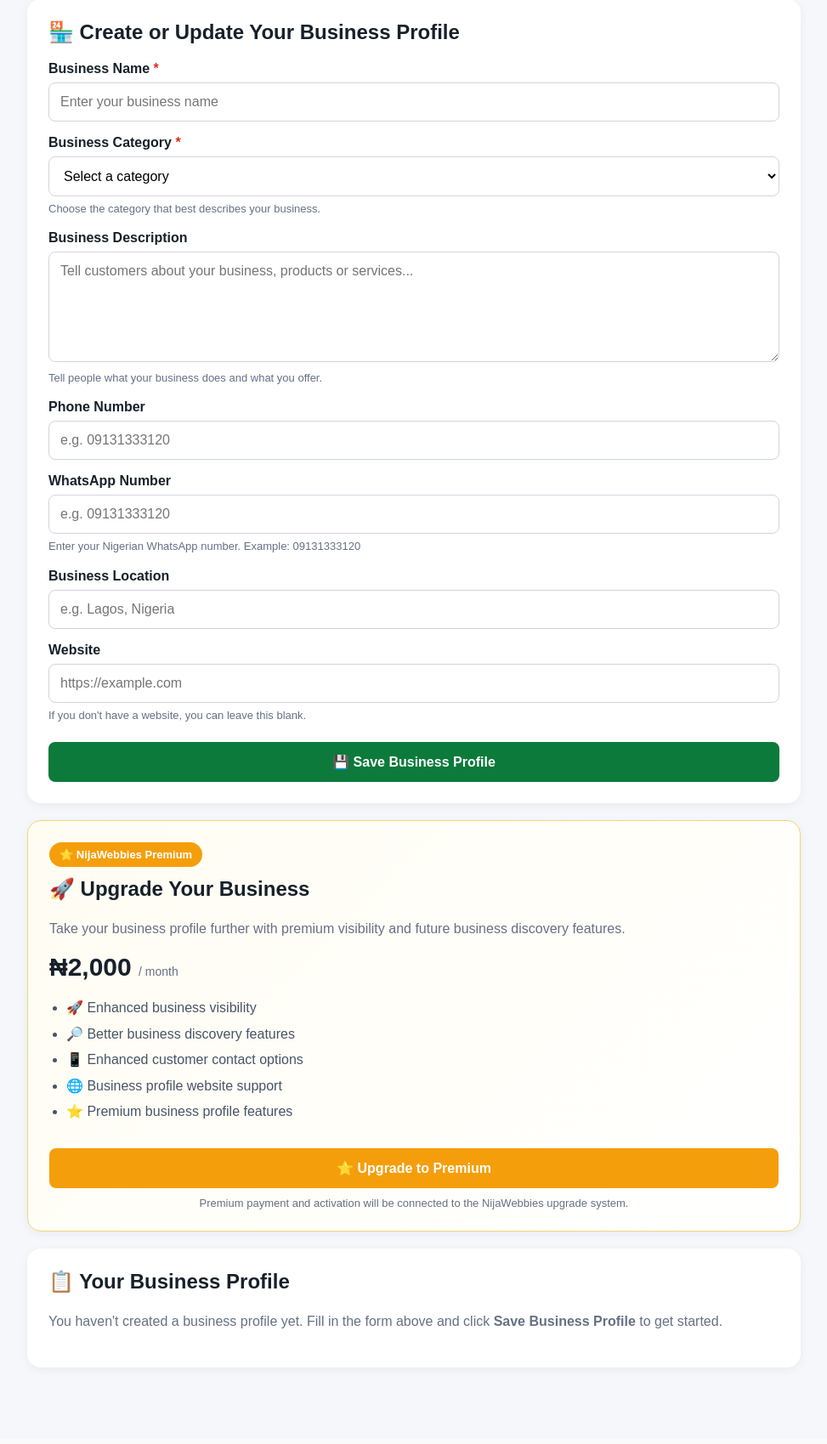
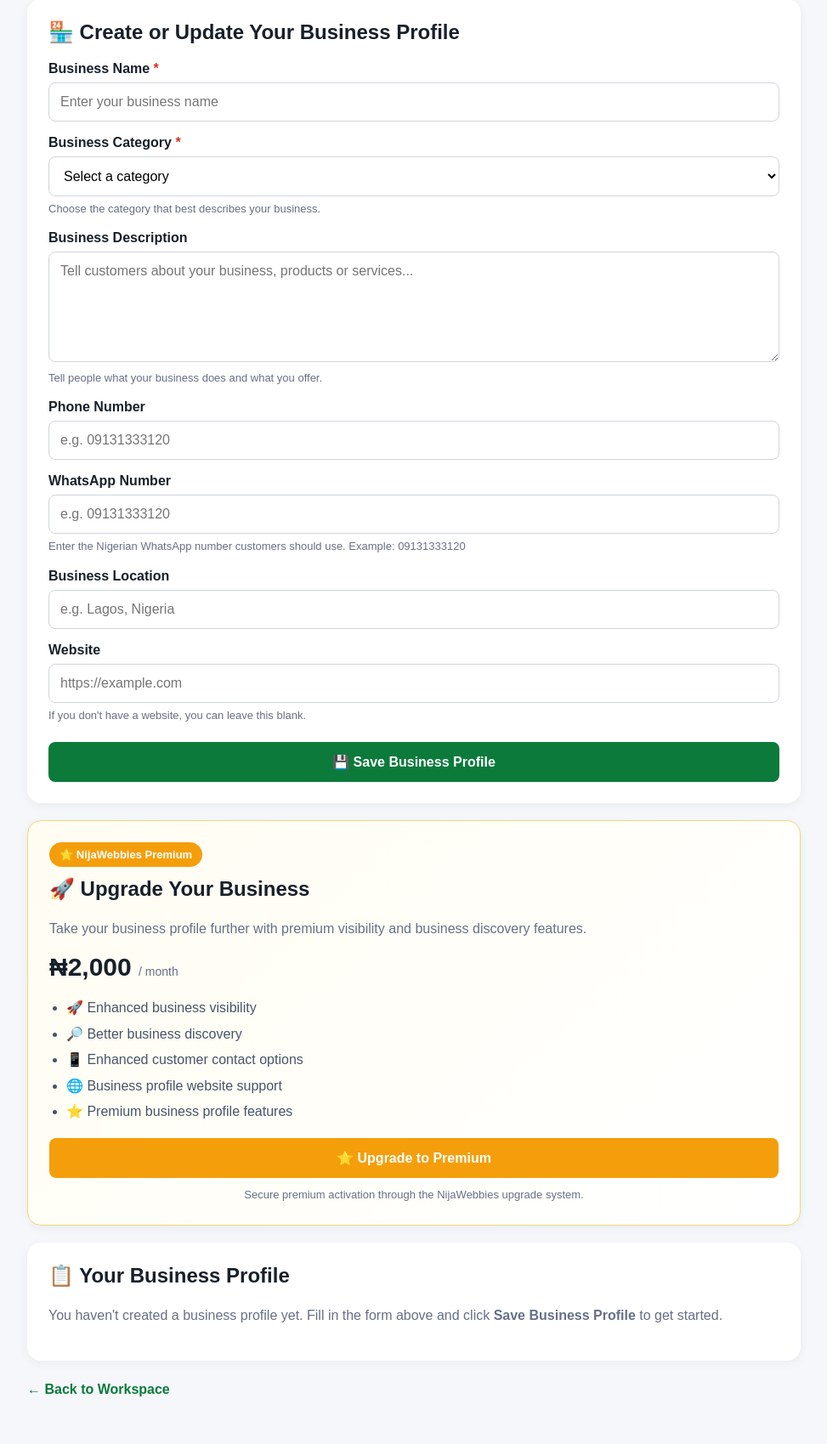
Before and after one commit to rajiolayinka77-lang/Nijawebbies, a Flask app: page /business-space in a window 1280 px wide. Shown: the part 346-2045 px from the top of the page at 85% size, without its empty margins (153-1126 px from the left). Before the commit the page ends 1956 px from the top, so only its background shows below. Run offline with Flask 3, Linux system fonts and the light colour scheme; the visitor is signed in with stand-in values (Sample User, id 1); data that the repository does not hold is empty; some libraries are stand-ins or nearby versions.

Commit message:
Update business_space.html

```diff
--- a/templates/business_space.html
+++ b/templates/business_space.html
@@ -1,15 +1,12 @@
-<!DOCTYPE html><html lang="en"><head><meta charset="UTF-8">
-
-<meta name="viewport"
-      content="width=device-width, initial-scale=1.0">
-
-<title>Business Space — NijaWebbies</title>
+<!DOCTYPE html><html lang="en">
+<head>
+    <meta charset="UTF-8">
+    <meta name="viewport" content="width=device-width, initial-scale=1.0"><title>Business Space — NijaWebbies</title>
 
 <meta name="description"
       content="Create and manage your business profile on NijaWebbies.">
 
 <style>
-
     * {
         box-sizing: border-box;
     }
@@ -205,7 +202,6 @@
     }
 
     .phone-link,
-    .whatsapp-link,
     .website-link {
         color: #0b7a3b;
         text-decoration: none;
@@ -213,7 +209,6 @@
     }
 
     .phone-link:hover,
-    .whatsapp-link:hover,
     .website-link:hover {
         text-decoration: underline;
     }
@@ -294,7 +289,7 @@
     }
 
     /* =========================
-       UPGRADE
+       PREMIUM
     ========================= */
 
     .upgrade-card {
@@ -338,7 +333,7 @@
     }
 
     .upgrade-button {
-        display: inline-block;
+        display: block;
         width: 100%;
         text-align: center;
         margin-top: 12px;
@@ -362,10 +357,10 @@
         color: #667085;
         margin-top: 10px;
         text-align: center;
+        line-height: 1.5;
     }
 
     @media (max-width: 700px) {
-
         .nav {
             flex-direction: column;
             align-items: flex-start;
@@ -396,14 +391,11 @@
         h2 {
             font-size: 21px;
         }
-
     }
-
 </style>
 
-</head><body><header><div class="nav">
-
-    <div class="logo">
+</head><body><header>
+    <div class="nav">    <div class="logo">
         🇳🇬 NijaWebbies
     </div>
 
@@ -429,7 +421,9 @@
 
 </div>
 
-</header><main class="container"><!-- FLASH MESSAGES -->{% with messages = get_flashed_messages(with_categories=true) %}
+</header><main class="container"><!-- FLASH MESSAGES -->
+
+{% with messages = get_flashed_messages(with_categories=true) %}
 
     {% if messages %}
 
@@ -449,7 +443,12 @@
 
 {% endwith %}
 
-<!-- HERO --><section class="hero"><h1>
+
+<!-- HERO -->
+
+<section class="hero">
+
+    <h1>
         🏪 Business Space
     </h1>
 
@@ -469,21 +468,23 @@
 
     </div>
 
-</section><!-- BUSINESS FORM --><section class="form-card"><h2>
+</section>
+
+
+<!-- BUSINESS FORM -->
+
+<section class="form-card">
+
+    <h2>
         🏪 Create or Update Your Business Profile
     </h2>
 
     <form method="POST"
           action="{{ url_for('business_space') }}">
 
-    <!-- BUSINESS NAME -->
-
         <label for="business_name">
-
             Business Name
-
             <span class="required">*</span>
-
         </label>
 
         <input
@@ -497,14 +498,9 @@
         >
 
 
-    <!-- CATEGORY -->
-
         <label for="category">
-
             Business Category
-
             <span class="required">*</span>
-
         </label>
 
         <select
@@ -516,7 +512,6 @@
             <option value="">
                 Select a category
             </option>
-
 
             <optgroup label="🍽️ Food, Hospitality & Lifestyle">
 
@@ -541,7 +536,6 @@
                 </option>
 
             </optgroup>
-
 
             <optgroup label="🎬 Entertainment, Media & Creative">
 
@@ -572,7 +566,6 @@
 
             </optgroup>
 
-
             <optgroup label="👗 Fashion & Beauty">
 
                 <option value="Fashion"
@@ -591,7 +584,6 @@
                 </option>
 
             </optgroup>
-
 
             <optgroup label="💻 Technology & Digital">
 
@@ -617,7 +609,6 @@
 
             </optgroup>
 
-
             <optgroup label="🏗️ Construction & Property">
 
                 <option value="Construction"
@@ -641,7 +632,6 @@
                 </option>
 
             </optgroup>
-
 
             <optgroup label="🛒 Retail & Commerce">
 
@@ -667,7 +657,6 @@
 
             </optgroup>
 
-
             <optgroup label="🚗 Transport & Automotive">
 
                 <option value="Automotive"
@@ -687,7 +676,6 @@
 
             </optgroup>
 
-
             <optgroup label="🌾 Agriculture & Natural Resources">
 
                 <option value="Agriculture & Farming"
@@ -701,7 +689,6 @@
                 </option>
 
             </optgroup>
-
 
             <optgroup label="📚 Education & Professional">
 
@@ -732,7 +719,6 @@
 
             </optgroup>
 
-
             <optgroup label="🏥 Health & Wellness">
 
                 <option value="Health"
@@ -746,7 +732,6 @@
                 </option>
 
             </optgroup>
-
 
             <optgroup label="🛠️ Services & Repairs">
 
@@ -767,7 +752,6 @@
 
             </optgroup>
 
-
             <optgroup label="📦 Other">
 
                 <option value="Other Business"
@@ -783,8 +767,6 @@
             Choose the category that best describes your business.
         </span>
 
-
-    <!-- DESCRIPTION -->
 
         <label for="description">
             Business Description
@@ -802,8 +784,6 @@
         </span>
 
 
-    <!-- PHONE -->
-
         <label for="phone">
             Phone Number
         </label>
@@ -817,8 +797,6 @@
             maxlength="30"
         >
 
-
-    <!-- WHATSAPP -->
 
         <label for="whatsapp">
             WhatsApp Number
@@ -834,12 +812,10 @@
         >
 
         <span class="help-text">
-        Enter your Nigerian WhatsApp number.
+            Enter the Nigerian WhatsApp number customers should use.
             Example: 09131333120
         </span>
 
-
-    <!-- LOCATION -->
 
         <label for="location">
             Business Location
@@ -854,8 +830,6 @@
             maxlength="200"
         >
 
-
-    <!-- WEBSITE -->
 
         <label for="website">
             Website
@@ -875,8 +849,6 @@
         </span>
 
 
-    <!-- SAVE -->
-
         <button
             type="submit"
             class="save-button"
@@ -886,7 +858,14 @@
 
     </form>
 
-</section><!-- UPGRADE --><section class="upgrade-card"><span class="upgrade-badge">
+</section>
+
+
+<!-- PREMIUM UPGRADE -->
+
+<section class="upgrade-card">
+
+    <span class="upgrade-badge">
         ⭐ NijaWebbies Premium
     </span>
 
@@ -896,7 +875,7 @@
 
     <p>
         Take your business profile further with premium
-    visibility and future business discovery features.
+        visibility and business discovery features.
     </p>
 
     <div class="upgrade-price">
@@ -910,7 +889,7 @@
         </li>
 
         <li>
-        🔎 Better business discovery features
+            🔎 Better business discovery
         </li>
 
         <li>
@@ -927,27 +906,50 @@
 
     </ul>
 
+    {% if is_premium %}
+
         <button
             type="button"
             class="upgrade-button"
-    onclick="showUpgradeMessage()"
+            style="background:#0b7a3b;"
+            disabled
         >
-    ⭐ Upgrade to Premium
+            ✅ Premium Active
         </button>
 
         <div class="upgrade-note">
-    Premium payment and activation will be connected
-    to the NijaWebbies upgrade system.
+            Your NijaWebbies Premium account is active.
         </div>
 
-</section><!-- PROFILE -->{% if business %}
+    {% else %}
 
-<section class="profile-card"><h2>
+        <a
+            href="{{ url_for('upgrade') }}"
+            class="upgrade-button"
+        >
+            ⭐ Upgrade to Premium
+        </a>
+
+        <div class="upgrade-note">
+            Secure premium activation through the NijaWebbies
+            upgrade system.
+        </div>
+
+    {% endif %}
+
+</section>
+
+
+<!-- PROFILE -->
+
+{% if business %}
+
+    <section class="profile-card">
+
+        <h2>
             📋 Your Business Profile
         </h2>
 
-
-<!-- BUSINESS NAME -->
 
         {% if business['business_name'] %}
 
@@ -965,8 +967,6 @@
 
         {% endif %}
 
-
-<!-- CATEGORY -->
 
         {% if business['category'] %}
 
@@ -989,8 +989,6 @@
         {% endif %}
 
 
-<!-- DESCRIPTION -->
-
         {% if business['description'] %}
 
             <div class="profile-item">
@@ -1007,8 +1005,6 @@
 
         {% endif %}
 
-
-<!-- PHONE -->
 
         {% if business['phone'] %}
 
@@ -1033,8 +1029,6 @@
 
         {% endif %}
 
-
-<!-- WHATSAPP -->
 
         {% if business['whatsapp'] and business['whatsapp'] != 'None' %}
 
@@ -1063,8 +1057,6 @@
         {% endif %}
 
 
-<!-- LOCATION -->
-
         {% if business['location'] %}
 
             <div class="profile-item">
@@ -1081,8 +1073,6 @@
 
         {% endif %}
 
-
-<!-- WEBSITE -->
 
         {% if business['website'] %}
 
@@ -1109,14 +1099,21 @@
 
         {% endif %}
 
-</section><!-- DISCOVERY --><section class="discover-card"><h2>
+    </section>
+
+
+    <!-- DISCOVERY -->
+
+    <section class="discover-card">
+
+        <h2>
             🚀 Get Your Business Discovered
         </h2>
 
         <p>
-    Your business profile is now stored on NijaWebbies.
-    Keep your information updated so your business can
-    be ready for future discovery features.
+            Your business profile is stored on NijaWebbies.
+            Keep your information updated so your business
+            is ready for future discovery features.
         </p>
 
         <ul class="feature-list">
@@ -1142,14 +1139,18 @@
             </li>
 
             <li>
-        🚀 Prepare your business for future NijaWebbies discovery features.
+                🚀 Prepare your business for NijaWebbies discovery.
             </li>
 
         </ul>
 
-</section>{% else %}
+    </section>
 
-<!-- EMPTY PROFILE --><section class="profile-card"><h2>
+{% else %}
+
+    <section class="profile-card">
+
+        <h2>
             📋 Your Business Profile
         </h2>
 
@@ -1163,35 +1164,33 @@
 
         </p>
 
-</section>{% endif %}
+    </section>
 
-<!-- BACK --><a
+{% endif %}
+
+
+<a
     class="back"
     href="{{ url_for('workspace') }}"
+>
+    ← Back to Workspace
+</a>
 
-«»
+</main><script>
 
-← Back to Workspace
-
-</a></main><script>
-
-    /* =====================================================
-       WHATSAPP NUMBER CONVERTER
-
-       Examples:
-
-       09131333120
-       becomes
-       2349131333120
-
-       +2349131333120
-       becomes
-       2349131333120
-
-       0913 133 3120
-       becomes
-       2349131333120
-       ===================================================== */
+    /*
+     * =====================================================
+     * NIGERIAN WHATSAPP NUMBER CONVERTER
+     *
+     * 09131333120
+     *       ↓
+     * 2349131333120
+     *
+     * +2349131333120
+     *       ↓
+     * 2349131333120
+     * =====================================================
+     */
 
     function convertNigeriaWhatsAppNumber(number) {
 
@@ -1201,13 +1200,13 @@ href="{{ url_for('workspace') }}"
 
         let value = String(number).trim();
 
-        /* Remove spaces, brackets, hyphens and other symbols */
+        /* Keep digits and + only */
         value = value.replace(/[^\d+]/g, "");
 
         /* Remove + */
-        value = value.replace("+", "");
+        value = value.replace(/\+/g, "");
 
-        /* Already international Nigerian format */
+        /* Nigerian international format */
         if (value.startsWith("234")) {
             return value;
         }
@@ -1217,7 +1216,7 @@ href="{{ url_for('workspace') }}"
             return "234" + value.substring(1);
         }
 
-        /* Handle numbers entered without the leading zero */
+        /* Number entered without 0 */
         return "234" + value;
     }
 
@@ -1242,23 +1241,5 @@ href="{{ url_for('workspace') }}"
 
     {% endif %}
 
-
-    /* =====================================================
-       UPGRADE MESSAGE
-
-       The Python backend currently does not contain an
-       upgrade/payment route, so we do not create a broken
-       /upgrade URL here.
-       ===================================================== */
-
-    function showUpgradeMessage() {
-
-        alert(
-            "⭐ NijaWebbies Premium\n\n" +
-            "Premium Business features are being prepared.\n\n" +
-            "The payment and account upgrade system will be connected next."
-        );
-
-    }
-
-</script></body></html>
+</script></body>
+</html>
```
Lines whose indentation alone changed are shown as unchanged.
